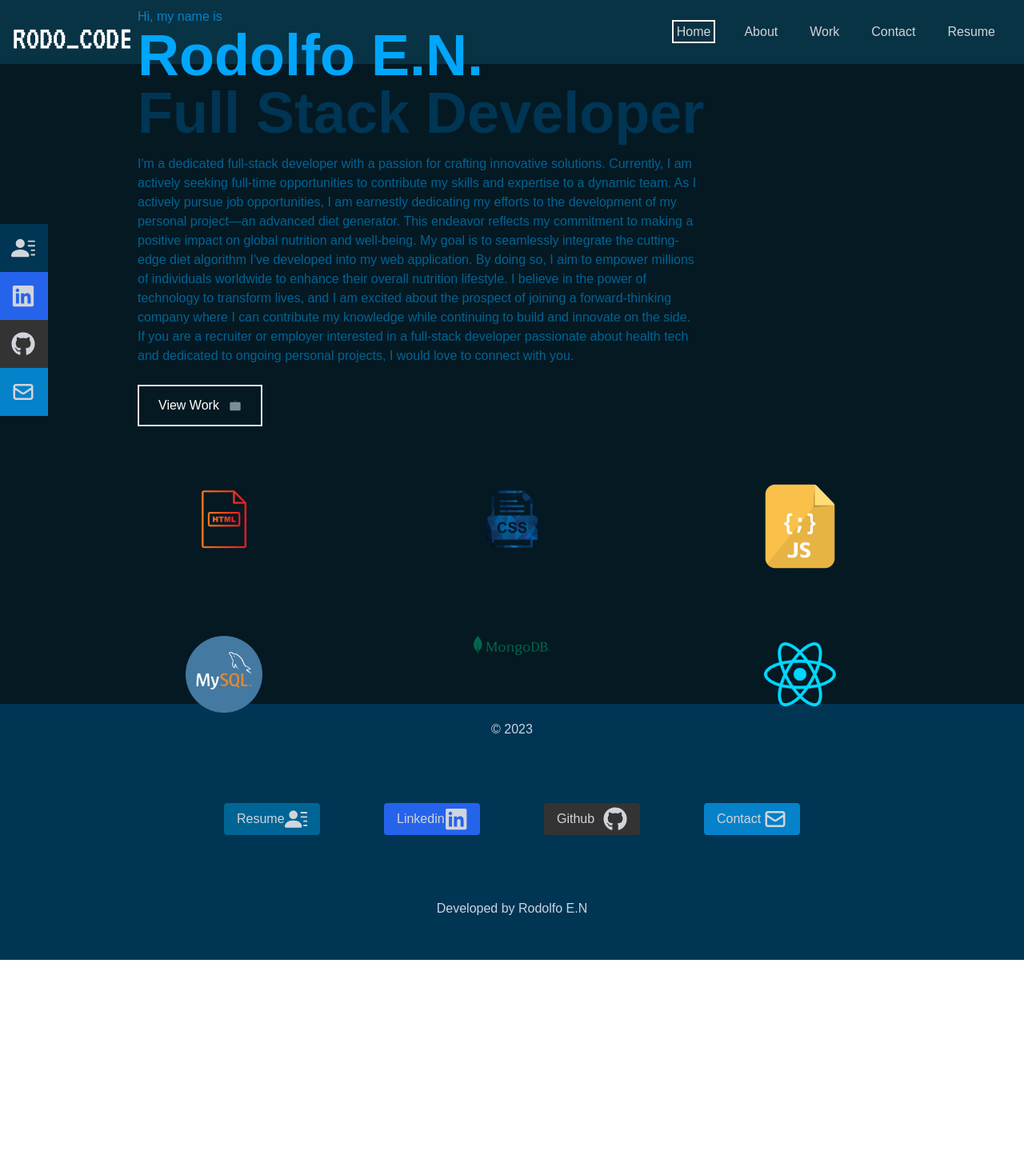
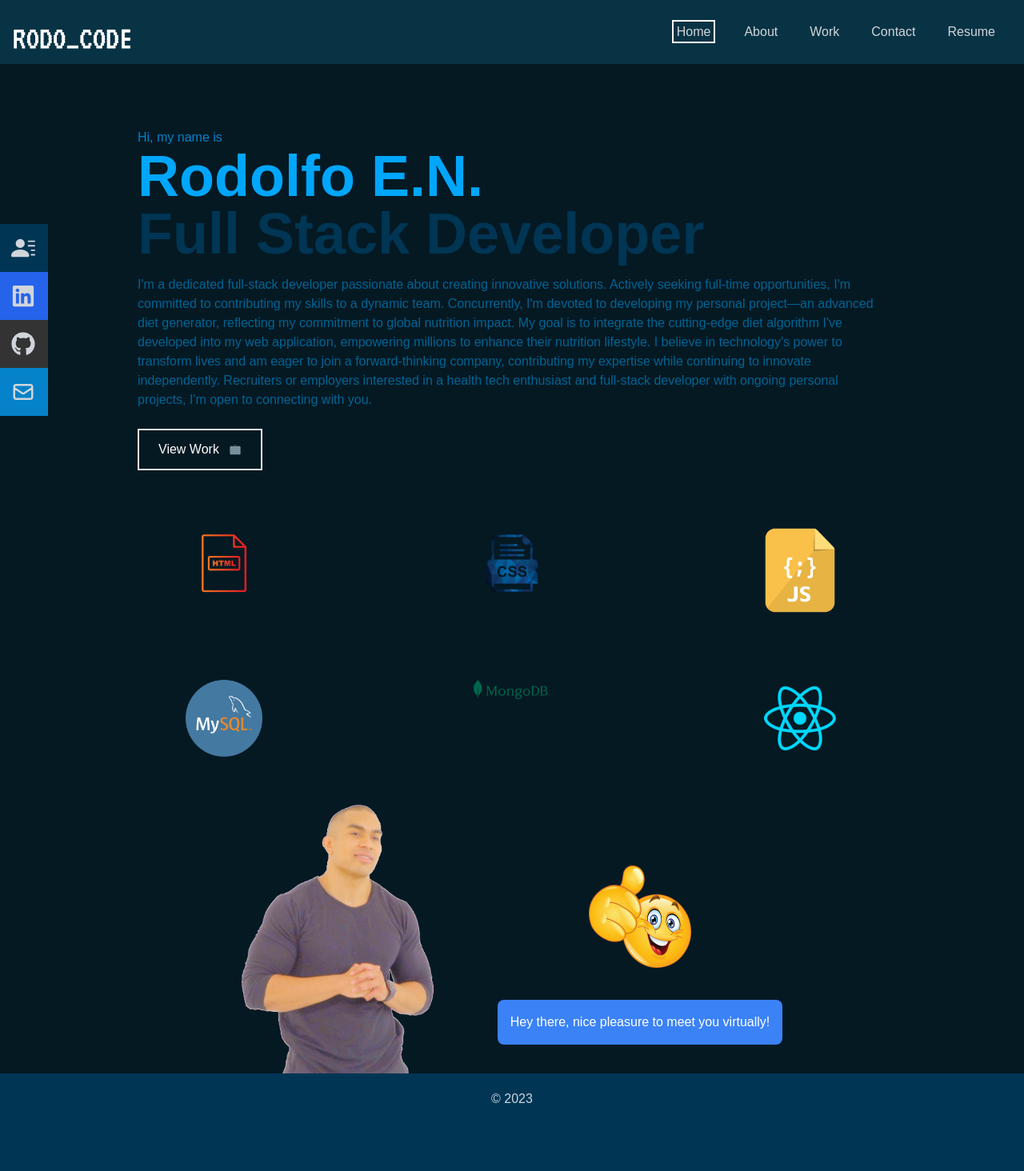
Before and after one commit to rodolfoespinosa01/personalPortfolio, a React (Create React App) app: page / in a window 1280 px wide. Shown: the top 1464 px of the page at 80% size. Before the commit the page ends 1200 px from the top, so only its background shows below. Built offline with nearby package versions, Linux system fonts and the light colour scheme.

Commit message:
Added selfie image and emoji on home page

```diff
--- /dev/null
+++ b/src/assets/data/projects.js
@@ -0,0 +1,46 @@
+import workout_plannerIMG from "../img/project2_preview.png";
+import save_plannerIMG from "../img/save_planner.png";
+import sistine_previewIMG from "../img/sistine_preview.png";
+
+const projects = [
+  {
+    id: 1,
+    img: sistine_previewIMG,
+    githubLink: "https://github.com/rodolfoespinosa01/sistine",
+    demoLink: "https://lit-beach-80573-72943f4d2381.herokuapp.com/",
+    projectTitle: "Eccommerce Website",
+    projectDescription:
+      'In this eCommerce store, robust user authentication and a fully operational "add to cart" feature are in place. Authentication is implemented using JSON Web Tokens and the cookie-parser library. Additionally, Stripe integration has been seamlessly incorporated for secure payment processing. The entire application has been developed using create-react-app.',
+    techStack: [
+      "React",
+      "Javascript",
+      "Node.js",
+      "Express",
+      "JWT",
+      "Stripe",
+      "Bootstrap",
+    ],
+  },
+  {
+    id: 2,
+    img: workout_plannerIMG,
+    githubLink: "https://github.com/rodolfoespinosa01/bc_c14_mvc",
+    demoLink: "https://github.com/rodolfoespinosa01/Workout_Planner_Project",
+    projectTitle: "Workout Planner",
+    projectDescription:
+      "This collaborative project involved the collaborative efforts of myself and another team member, with a primary focus on developing the backend functionality. Our work included the integration of two distinct APIs. One API was responsible for generating random data, while the other was designed to provide data based on specific user requests.",
+    techStack: ["JavaScript", "Node.js", "Express", "APIs", "localStorage"],
+  },
+  {
+    id: 3,
+    img: save_plannerIMG,
+    githubLink: "https://github.com/CoreyPhillipsOfficial/save-smart",
+    demoLink: "https://mighty-reaches-45633-a7b714f2317a.herokuapp.com/",
+    projectTitle: "Save Smart Planner",
+    projectDescription:
+      "In this project, I designed a tool aimed at efficiently calculating the proximity to achieving a goal item purchase. To utilize the tool, users are required to register an account for authentication purposes. Once registered and logged in, users gain access to functionality enabling them to add new goals and establish initial values for their objectives.",
+    techStack: ["React", "Javascript", "Node.js", "Express", "MYSQL", "JWT"],
+  },
+];
+
+export default projects;
--- a/src/pages/Home.jsx
+++ b/src/pages/Home.jsx
@@ -1,23 +1,27 @@
 import React from 'react'
 import { FcBusiness } from 'react-icons/fc'
 import Skills from '../components/Skills'
+import smileEmoji from '../assets/img/smileEmoji.png'
+
 import { NavLink } from 'react-router-dom'
 
+import selfie from '../assets/img/me_edit2.png'
 const Home = () => {
   return (
 
-    <div name='home' className='w-full h-screen bg-[#051923]'>
+    <div name='home' className='w-full h-auto bg-[#051923]'>
 
       {/* Container */}
       <div className="max-w-[1000px] mx-auto px-8 flex flex-col justify-center h-full ">
-        <p className="text-[#0582ca]">Hi, my name is</p>
+        <p className="text-[#0582ca] mt-20">Hi, my name is</p>
         <h1 className="text-4xl sm:text-7xl font-bold text-[#00A6Fb]">Rodolfo E.N.</h1>
         <h2 className='text-4xl sm:text-7xl font-bold text-[#003554]'>Full Stack Developer</h2>
-        <p className="text-[#006494] py-4 max-w-[700px]">I'm a dedicated full-stack developer with a passion for crafting innovative solutions. Currently, I am actively seeking full-time opportunities to contribute my skills and expertise to a dynamic team. As I actively pursue job opportunities, I am earnestly dedicating my efforts to the development of my personal project—an advanced diet generator. This endeavor reflects my commitment to making a positive impact on global nutrition and well-being.
+        <p className="text-[#006494] py-4 max-w-[1000px]">
+          I'm a dedicated full-stack developer passionate about creating innovative solutions. Actively seeking full-time opportunities, I'm committed to contributing my skills to a dynamic team. Concurrently, I'm devoted to developing my personal project—an advanced diet generator, reflecting my commitment to global nutrition impact.
 
-          My goal is to seamlessly integrate the cutting-edge diet algorithm I've developed into my web application. By doing so, I aim to empower millions of individuals worldwide to enhance their overall nutrition lifestyle. I believe in the power of technology to transform lives, and I am excited about the prospect of joining a forward-thinking company where I can contribute my knowledge while continuing to build and innovate on the side.
+          My goal is to integrate the cutting-edge diet algorithm I've developed into my web application, empowering millions to enhance their nutrition lifestyle. I believe in technology's power to transform lives and am eager to join a forward-thinking company, contributing my expertise while continuing to innovate independently.
 
-          If you are a recruiter or employer interested in a full-stack developer passionate about health tech and dedicated to ongoing personal projects, I would love to connect with you.
+          Recruiters or employers interested in a health tech enthusiast and full-stack developer with ongoing personal projects, I'm open to connecting with you.
         </p>
         <div>
           <NavLink to="/work">
@@ -28,13 +32,26 @@ const Home = () => {
               </span>
             </button>
           </NavLink>
-          <Skills />
+
+        </div>
+        <Skills />
+      </div>
 
 
 
+      <div className="flex justify-center items-center gap-20">
+        <img src={selfie} alt="" className="w-60" />
+        <div className="flex flex-col items-center">
+          <img className="w-32 h-32 m-10" src={smileEmoji} alt="" />
+          <div className="bg-blue-500 p-4 rounded-lg max-w-md">
+            <p className="text-white">
+              Hey there, nice pleasure to meet you virtually!
+            </p>
+          </div>
         </div>
+      </div>
 
-      </div>
+
 
     </div>
 
--- a/src/pages/Work.jsx
+++ b/src/pages/Work.jsx
@@ -1,23 +1,9 @@
 import React from 'react'
-import workout_plannerIMG from '../assets/img/project2_preview.png'
-import save_plannerIMG from '../assets/img/save_planner.png'
-import sistine_previewIMG from '../assets/img/sistine_preview.png'
 import { BsArrowDownSquare } from "react-icons/bs";
 
 import WorkData from './WorkData'
 
-const projects = [
-
-
-  { id: 1, img: sistine_previewIMG, githubLink: "https://github.com/rodolfoespinosa01/sistine", demoLink: "https://lit-beach-80573-72943f4d2381.herokuapp.com/", projectTitle: "Eccommerce Website" },
-
-  { id: 2, img: workout_plannerIMG, githubLink: "https://github.com/rodolfoespinosa01/bc_c14_mvc", demoLink: "https://github.com/rodolfoespinosa01/Workout_Planner_Project", projectTitle: "Workout Planner" },
-
-
-
-  { id: 3, img: save_plannerIMG, githubLink: "https://github.com/CoreyPhillipsOfficial/save-smart", demoLink: "https://mighty-reaches-45633-a7b714f2317a.herokuapp.com/", projectTitle: "Save Smart Planner" },
-
-]
+import projects from '../assets/data/projects'
 
 
 const Work = () => {
@@ -48,15 +34,18 @@ const Work = () => {
                     <a href={project.githubLink}><button className="text-center rounded-lg px-4 py-3 m-2 bg-white text-[#003554] font-bold text-lg hover:bg-black hover:text-white">Code</button></a>
 
                   </div>
+
                 </div>
+
               </div>
             ))}
-            <div className="flex flex-col items-center justify-center">
-              <p className="text-white text-center mt-20 text-3xl">
+            <div className="flex flex-col items-center justify-center  mb-20">
+              <p className="text-white text-center mt-5 text-2xl">
                 Check Out The Details Below!
               </p>
-              <BsArrowDownSquare className="text-white text-5xl ml-2 mt-5" />
+              <BsArrowDownSquare className="text-white text-5xl mt-3" />
             </div>
+
           </div>
 
 
@@ -64,6 +53,7 @@ const Work = () => {
 
       </div>
 
+
       <WorkData />
     </>
   )
--- a/src/pages/WorkData.jsx
+++ b/src/pages/WorkData.jsx
@@ -1,37 +1,7 @@
 import React from 'react'
-import workout_plannerIMG from '../assets/img/project2_preview.png'
-import save_plannerIMG from '../assets/img/save_planner.png'
-import sistine_previewIMG from '../assets/img/sistine_preview.png'
 
-const projects = [
-  {
-    id: 1,
-    img: sistine_previewIMG,
-    githubLink: "https://github.com/rodolfoespinosa01/sistine",
-    demoLink: "https://lit-beach-80573-72943f4d2381.herokuapp.com/",
-    projectTitle: "Eccommerce Website",
-    projectDescription: "Here we have an Eccommerce store that currently has user authentication and the add to cart feature fully functioning. The authentication was done using jsonwebtoken and cookie-parsar. I have also integrated Stripe for payments. This app was created with create-react-app",
-    techStack: ["React", "Javascript", "Node.js", "Express", "JWT", "Stripe", "Bootstrap"]
-  },
-  {
-    id: 2,
-    img: workout_plannerIMG,
-    githubLink: "https://github.com/rodolfoespinosa01/bc_c14_mvc",
-    demoLink: "https://github.com/rodolfoespinosa01/Workout_Planner_Project",
-    projectTitle: "Workout Planner",
-    projectDescription: "This was a group project where myself and another team member focused on the back end functionality. We integrated two different APIs where one API randomly generated data and the other returns data the user is requesting.",
-    techStack: ["JavaScript", "Node.js", "Express", "APIs"]
-  },
-  {
-    id: 3,
-    img: save_plannerIMG,
-    githubLink: "https://github.com/CoreyPhillipsOfficial/save-smart",
-    demoLink: "https://mighty-reaches-45633-a7b714f2317a.herokuapp.com/",
-    projectTitle: "Save Smart Planner",
-    projectDescription: "This was a project where I created a tool that helped you quickly calculate how far away you are from purchasing a goal item. Before the user can use the tool, they need to register an account to get authenticated. Once the user is registered and logged in, they can add a new goal and set the initial values.",
-    techStack: ["React", "Javascript", "Node.js", "Express", "MYSQL", "JWT"]
-  },
-];
+import projects from '../assets/data/projects'
+
 
 
 const WorkData = () => {
@@ -39,8 +9,8 @@ const WorkData = () => {
 
     <div className="text-white bg-cyan-800">
       <div className="max-w-[1150px] mt-[-96px] w-full mx-auto items-center flex flex-col">
-        {projects.map((project) => (
-          <div key={project.id} className="my-2 mx-auto flex flex-col items-center text-center border-double border-4 border-white rounded-lg">
+        {projects.map((project, index) => (
+          <div key={project.id} className={`my-2 mx-auto flex flex-col items-center text-center border-double border-4 border-white rounded-lg ${index % 2 === 0 ? 'bg-cyan-600' : 'bg-cyan-900'}`}>
             <p className="p-8 text-4xl">{project.projectTitle}</p>
             <div><img src={project.img} alt="project preview" className="w-auto" /></div>
 
@@ -53,9 +23,9 @@ const WorkData = () => {
             <p className="text-lg p-8">{project.projectDescription}</p>
 
             {/* Tech Stack Buttons */}
-            <div className="flex mt-4">
+            <div className="flex flex-wrap mt-4">
               {project.techStack.map((tech, index) => (
-                <button key={index} className="bg-blue-500 text-white py-2 px-4 mx-2 rounded">
+                <button key={index} className="bg-blue-500 text-white py-2 px-4 mx-2 mb-2 rounded">
                   {tech}
                 </button>
               ))}
```
Also changed, not shown: src/assets/img/me_edit2.png (added), src/index.css (line endings or trailing spaces).
